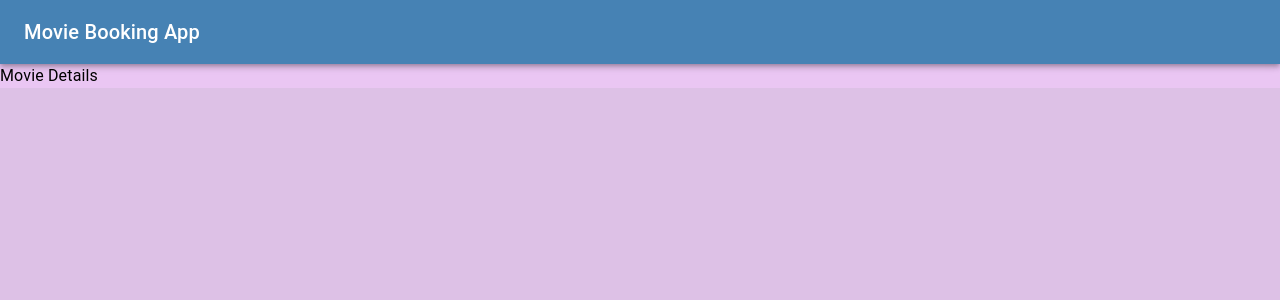
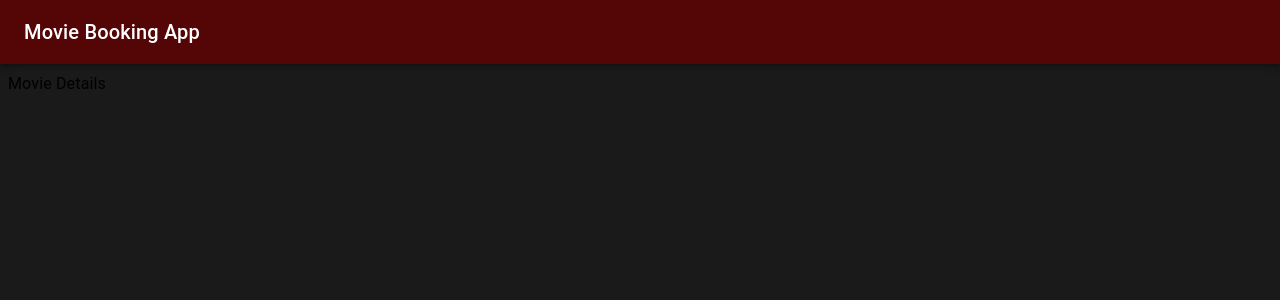
Before and after one commit to elizebeth18/ReactWebMovieTicketBooking, a React (Vite) app: page /movieDetails in a window 1280 px wide. Shown: the top 300 px of the page. Built offline with nearby package versions, Linux system fonts and the light colour scheme.

Commit message:
changed  background color

```diff
--- a/index.html
+++ b/index.html
@@ -6,7 +6,7 @@
     <meta name="viewport" content="width=device-width, initial-scale=1.0" />
     <title>Vite + React</title>
   </head>
-  <body style="background-color: #ddc1e6;">
+  <body style="background-color: #1a1a1a;">
     <div id="root" ></div>
     <script type="module" src="/src/main.jsx"></script>
   </body>
--- a/src/Components/Home/NavBar.jsx
+++ b/src/Components/Home/NavBar.jsx
@@ -4,7 +4,7 @@ import { AppBar, Toolbar, Button, Typography, Box } from '@mui/material';
 const NavBar = () => {
     return (
         <>
-            <AppBar position="static" sx={{ backgroundColor: 'steelblue' }}>
+            <AppBar position="static" sx={{ backgroundColor: '#540505' }}>
                 <Toolbar>
                     <Typography variant="h6" color='white' >
                         Movie Booking App
--- a/src/Components/MovieDetails/index.jsx
+++ b/src/Components/MovieDetails/index.jsx
@@ -1,10 +1,14 @@
 import { useState, useEffect } from 'react';
-import { Typography } from '@mui/material';
+import { Box, Typography } from '@mui/material';
 
 const MovieDetails = () => {
     return (
         <>
-            <Typography>Movie Details</Typography>
+            <Box sx={{m:1}}>
+                <Box>
+                    <Typography>Movie Details</Typography>
+                </Box>
+            </Box>
         </>
     )
 }
--- a/src/Components/MovieTabs/index.jsx
+++ b/src/Components/MovieTabs/index.jsx
@@ -27,7 +27,7 @@ const MovieTabs = () => {
         <>
             <Tabs value={value} onChange={handleChange} centered>
                 <Tab key="1" label="Latest Movies" value='1'
-                    sx={{ border: '1px solid black', width: '33.33%' }} />
+                    sx={{ border: '1px solid black',color: 'white', width: '33.33%' }} />
                 <Tab key="2" label="Upcoming Movies" value='2' sx={{ border: '1px solid black', width: '33.33%', margin: '0 5px' }} />
                 <Tab key="3" label="Nearby Events" value='3'
                     sx={{ width: '33.33%', border: '1px solid black' }} />
--- a/src/Components/NearByEventsTab/index.jsx
+++ b/src/Components/NearByEventsTab/index.jsx
@@ -13,11 +13,11 @@ const Events = () => {
 
     useEffect(() => {
         dispatch(fetchEvents());
-    }, []);
+    }, [dispatch]);
 
     useEffect(() => {
         eventsFromStore ? setEventsList(eventsFromStore) : dispatch(fetchEvents());
-    }, [eventsFromStore]);
+    }, [eventsFromStore, dispatch]);
 
     const handleClick = () => {
         navigate('/')
--- a/src/Components/Routing.jsx
+++ b/src/Components/Routing.jsx
@@ -13,7 +13,7 @@ const Routing = () => {
 
     return (
         <BrowserRouter>
-            <Box sx={{ width: "100vw", bgcolor: "#eac6f3", overflow: 'hidden' }}>
+            <Box sx={{ width: "100vw", bgcolor: "#1a1a1a", overflow: 'hidden' }}>
                 <NavBar />
                 <Suspense fallback={<Box sx={{ width: '100vw' }}>
                     <Typography variant='h2' sx={{ m: 2, p: 2 }}>Loading...</Typography></Box>}>
```
